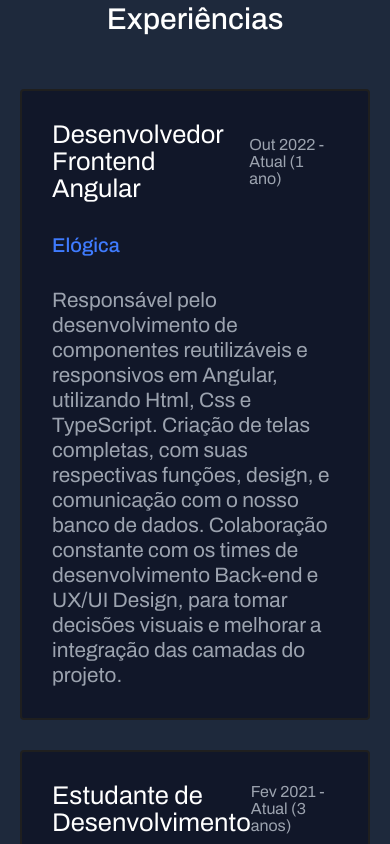
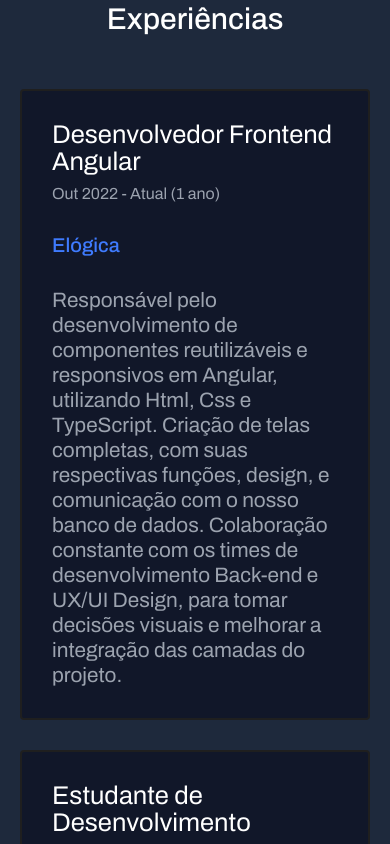
Before and after one commit to lucas-marques-0/portfolio-pessoal, an Angular app: page / in a window 390 px wide. Shown: the part 2240-3084 px from the top of the page. Built offline with nearby package versions, Linux system fonts and the light colour scheme.

Commit message:
arrumando responsividade de experiência

```diff
--- a/src/app/componentes/content/content.component.css
+++ b/src/app/componentes/content/content.component.css
@@ -485,6 +485,15 @@
     .card-conhecimento p{
         display: none;
     }
+
+    .exp-top{
+        flex-direction: column;
+        align-items: flex-start;
+    }
+
+    .exp-top p{
+        margin-top: 10px;
+    }
 }
 
 
@@ -498,10 +507,6 @@
         font-size: 15px;
     }
 
-    .exp-top{
-        flex-direction: column;
-    }
-
     .infos-card{
         grid-template: 1fr 1fr 1fr 1fr 1fr 1fr 1fr 1fr 1fr / 1fr;
     }
```
